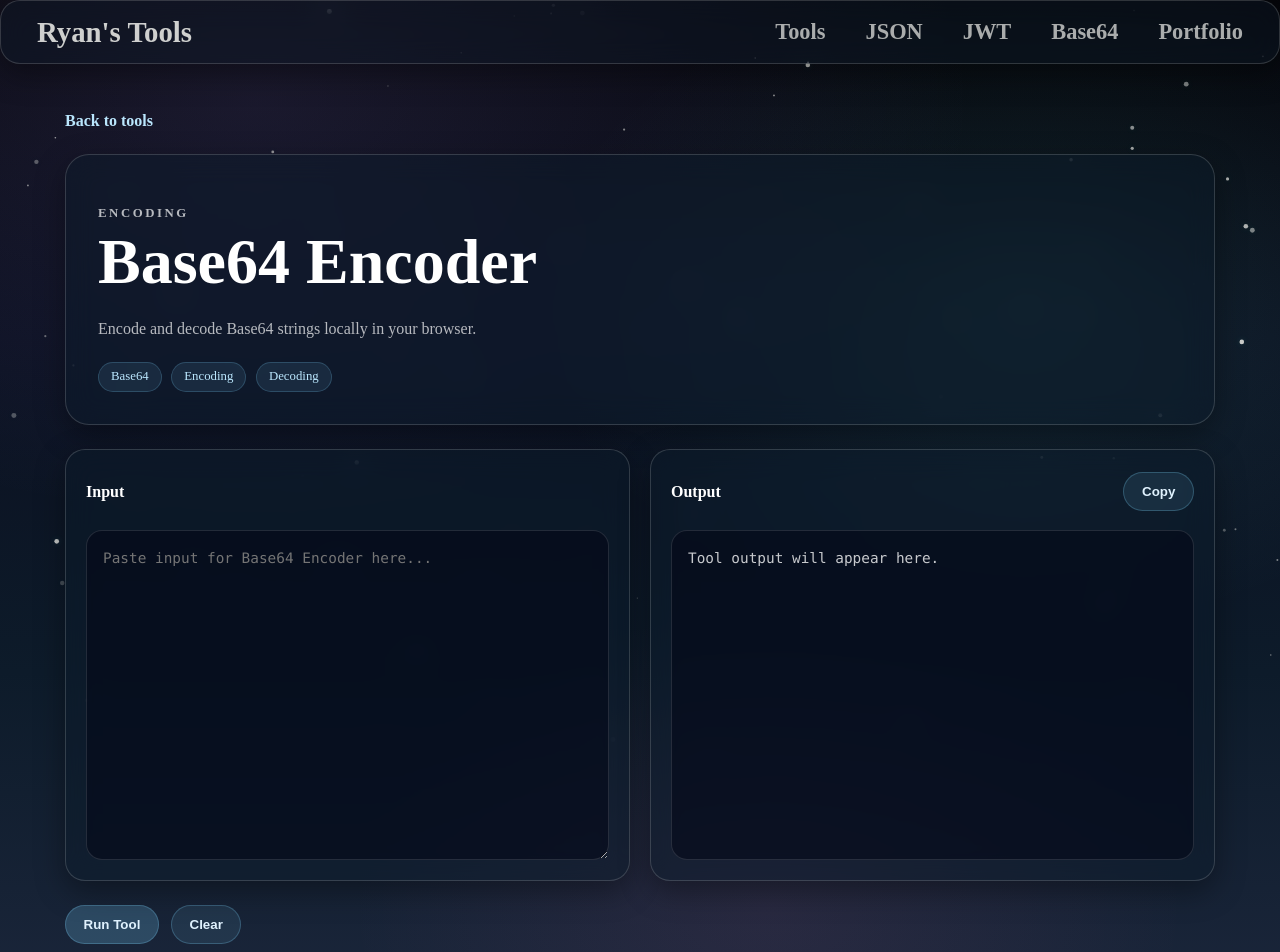
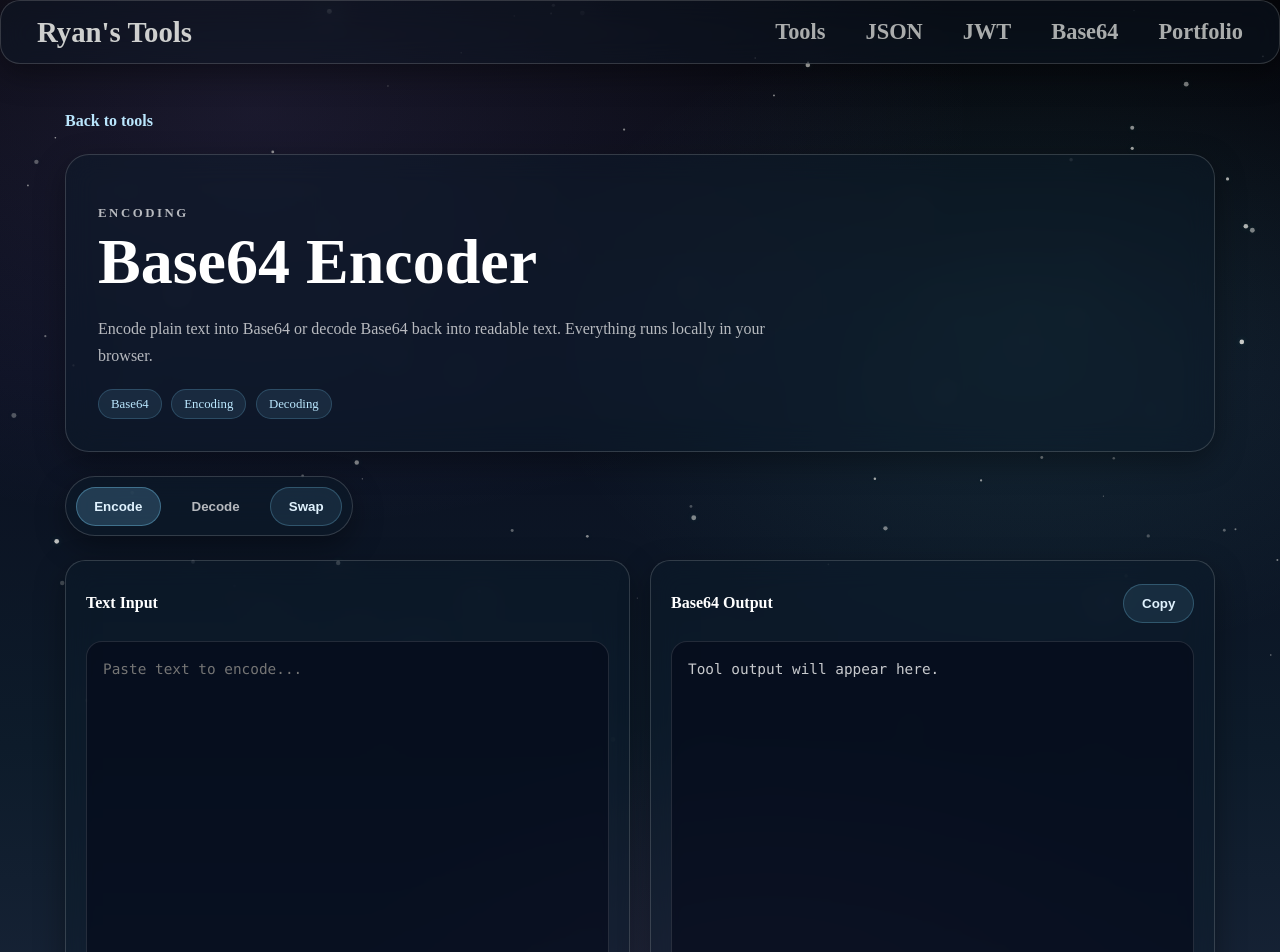
Before and after one commit to RyanYensch/Tools-Website, a React (Vite) app: page /base64 in a window 1280 px wide. Shown: the top 952 px of the page. Built offline with nearby package versions, Linux system fonts and the light colour scheme.

Commit message:
Added Base64 Tool

```diff
--- a/src/App.tsx
+++ b/src/App.tsx
@@ -4,6 +4,7 @@ import Layout from './components/Layout/Layout'
 import StarsBackground from './components/StarsBackground/StarsBackground'
 import ToolsHome from './pages/ToolsHome/ToolsHome'
 import ToolPage from './pages/ToolPage/ToolPage'
+import Base64Tool from './pages/Base64Tool/Base64Tool'
 
 function App() {
   return (
@@ -15,7 +16,7 @@ function App() {
           <Route index element={<ToolsHome />} />
 
           <Route path="/json" element={<ToolPage toolSlug="json" />} />
-          <Route path="/base64" element={<ToolPage toolSlug="base64" />} />
+          <Route path="/base64" element={<Base64Tool />} />
           <Route path="/jwt" element={<ToolPage toolSlug="jwt" />} />
           <Route path="/regex" element={<ToolPage toolSlug="regex" />} />
           <Route path="/timestamp" element={<ToolPage toolSlug="timestamp" />} />
--- a/src/data/tools.ts
+++ b/src/data/tools.ts
@@ -29,7 +29,7 @@ export const tools: Tool[] = [
         description: "Encode and decode Base64 strings locally in your browser.",
         category: "Encoding",
         tags: ["Base64", "Encoding", "Decoding"],
-        status: "coming-soon",
+        status: "available",
     },
     {
         name: "JWT Decoder",
--- /dev/null
+++ b/src/pages/Base64Tool/Base64Tool.tsx
@@ -0,0 +1,151 @@
+import { useMemo, useState } from "react";
+import { Link } from "react-router-dom";
+import {
+    type Base64Mode,
+    runBase64Tool,
+} from "../../utils/base64";
+import "../ToolPage/ToolPage.css";
+
+export default function Base64Tool() {
+    const [input, setInput] = useState("");
+    const [mode, setMode] = useState<Base64Mode>("encode");
+
+    const result = useMemo(() => {
+        try {
+            return {
+                output: runBase64Tool(input, mode),
+                error: "",
+            };
+        } catch (error) {
+            return {
+                output: "",
+                error: error instanceof Error ? error.message : "Something went wrong.",
+            };
+        }
+    }, [input, mode]);
+
+    const handleCopy = async () => {
+        if (!result.output) return;
+
+        await navigator.clipboard.writeText(result.output);
+    };
+
+    const handleClear = () => {
+        setInput("");
+    };
+
+    const handleSwapMode = () => {
+        setMode((currentMode) => (
+            currentMode === "encode" ? "decode" : "encode"
+        ));
+
+        if (result.output && !result.error) {
+            setInput(result.output);
+        }
+    };
+
+    return (
+        <section className="tool-page">
+            <Link to="/" className="tool-back-link glow-item">
+                Back to tools
+            </Link>
+
+            <div className="tool-page-header glass">
+                <div className="tool-page-title-row">
+                    <p className="tool-page-category">Encoding</p>
+                </div>
+
+                <h1>Base64 Encoder</h1>
+
+                <p>
+                    Encode plain text into Base64 or decode Base64 back into
+                    readable text. Everything runs locally in your browser.
+                </p>
+
+                <div className="tool-page-tags">
+                    <span>Base64</span>
+                    <span>Encoding</span>
+                    <span>Decoding</span>
+                </div>
+            </div>
+
+            <div className="tool-mode-toggle glass">
+                <button
+                    type="button"
+                    className={`tool-mode-button glow-item ${mode === "encode" ? "active" : ""}`}
+                    onClick={() => setMode("encode")}
+                >
+                    Encode
+                </button>
+
+                <button
+                    type="button"
+                    className={`tool-mode-button glow-item ${mode === "decode" ? "active" : ""}`}
+                    onClick={() => setMode("decode")}
+                >
+                    Decode
+                </button>
+
+                <button
+                    type="button"
+                    className="tool-button glow-item"
+                    onClick={handleSwapMode}
+                >
+                    Swap
+                </button>
+            </div>
+
+            <div className="tool-workspace">
+                <div className="tool-panel glass">
+                    <div className="tool-panel-header">
+                        <h2>
+                            {mode === "encode" ? "Text Input" : "Base64 Input"}
+                        </h2>
+                    </div>
+
+                    <textarea
+                        className="tool-textarea"
+                        value={input}
+                        onChange={(event) => setInput(event.target.value)}
+                        placeholder={
+                            mode === "encode"
+                                ? "Paste text to encode..."
+                                : "Paste Base64 to decode..."
+                        }
+                    />
+                </div>
+
+                <div className="tool-panel glass">
+                    <div className="tool-panel-header">
+                        <h2>
+                            {mode === "encode" ? "Base64 Output" : "Decoded Output"}
+                        </h2>
+
+                        <button
+                            className="tool-button glow-item"
+                            type="button"
+                            onClick={handleCopy}
+                            disabled={!result.output}
+                        >
+                            Copy
+                        </button>
+                    </div>
+
+                    <pre className={`tool-output ${result.error ? "error" : ""}`}>
+                        {result.error || result.output || "Tool output will appear here."}
+                    </pre>
+                </div>
+            </div>
+
+            <div className="tool-actions">
+                <button
+                    className="tool-button glow-item"
+                    type="button"
+                    onClick={handleClear}
+                >
+                    Clear
+                </button>
+            </div>
+        </section>
+    );
+}
--- a/src/pages/ToolPage/ToolPage.css
+++ b/src/pages/ToolPage/ToolPage.css
@@ -154,6 +154,53 @@
     background: rgba(125, 211, 252, 0.22);
 }
 
+.tool-mode-toggle {
+    display: flex;
+    align-items: center;
+    gap: 0.75rem;
+    width: fit-content;
+    padding: 0.6rem;
+    border-radius: 999px;
+}
+
+.tool-mode-button {
+    border: 1px solid transparent;
+    border-radius: 999px;
+    padding: 0.7rem 1.1rem;
+    background: transparent;
+    color: rgba(255, 255, 255, 0.7);
+    font-weight: 700;
+    cursor: pointer;
+    transition:
+        transform 0.2s ease,
+        background-color 0.2s ease,
+        border-color 0.2s ease,
+        color 0.2s ease;
+}
+
+.tool-mode-button:hover {
+    transform: translateY(-2px);
+    color: white;
+    background: rgba(125, 211, 252, 0.1);
+}
+
+.tool-mode-button.active {
+    color: #e0f2fe;
+    background: rgba(125, 211, 252, 0.2);
+    border-color: rgba(125, 211, 252, 0.35);
+}
+
+.tool-page-status.available {
+    background: rgba(34, 197, 94, 0.12);
+    border: 1px solid rgba(34, 197, 94, 0.25);
+    color: #bbf7d0;
+}
+
+.tool-output.error {
+    color: #fecaca;
+    border-color: rgba(248, 113, 113, 0.35);
+}
+
 @media (max-width: 850px) {
     .tool-workspace {
         grid-template-columns: 1fr;
--- /dev/null
+++ b/src/utils/base64.ts
@@ -0,0 +1,37 @@
+export type Base64Mode = "encode" | "decode";
+
+export function encodeBase64(input: string): string {
+    const bytes = new TextEncoder().encode(input);
+
+    let binary = "";
+    for (const byte of bytes) {
+        binary += String.fromCharCode(byte);
+    }
+
+    return btoa(binary);
+}
+
+export function decodeBase64(input: string): string {
+    const cleanedInput = input.trim().replace(/\s/g, "");
+
+    if (cleanedInput.length === 0) {
+        return "";
+    }
+
+    try {
+        const binary = atob(cleanedInput);
+        const bytes = Uint8Array.from(binary, (char) => char.charCodeAt(0));
+
+        return new TextDecoder().decode(bytes);
+    } catch {
+        throw new Error("Invalid Base64 input.");
+    }
+}
+
+export function runBase64Tool(input: string, mode: Base64Mode): string {
+    if (mode === "encode") {
+        return encodeBase64(input);
+    }
+
+    return decodeBase64(input);
+}
```
